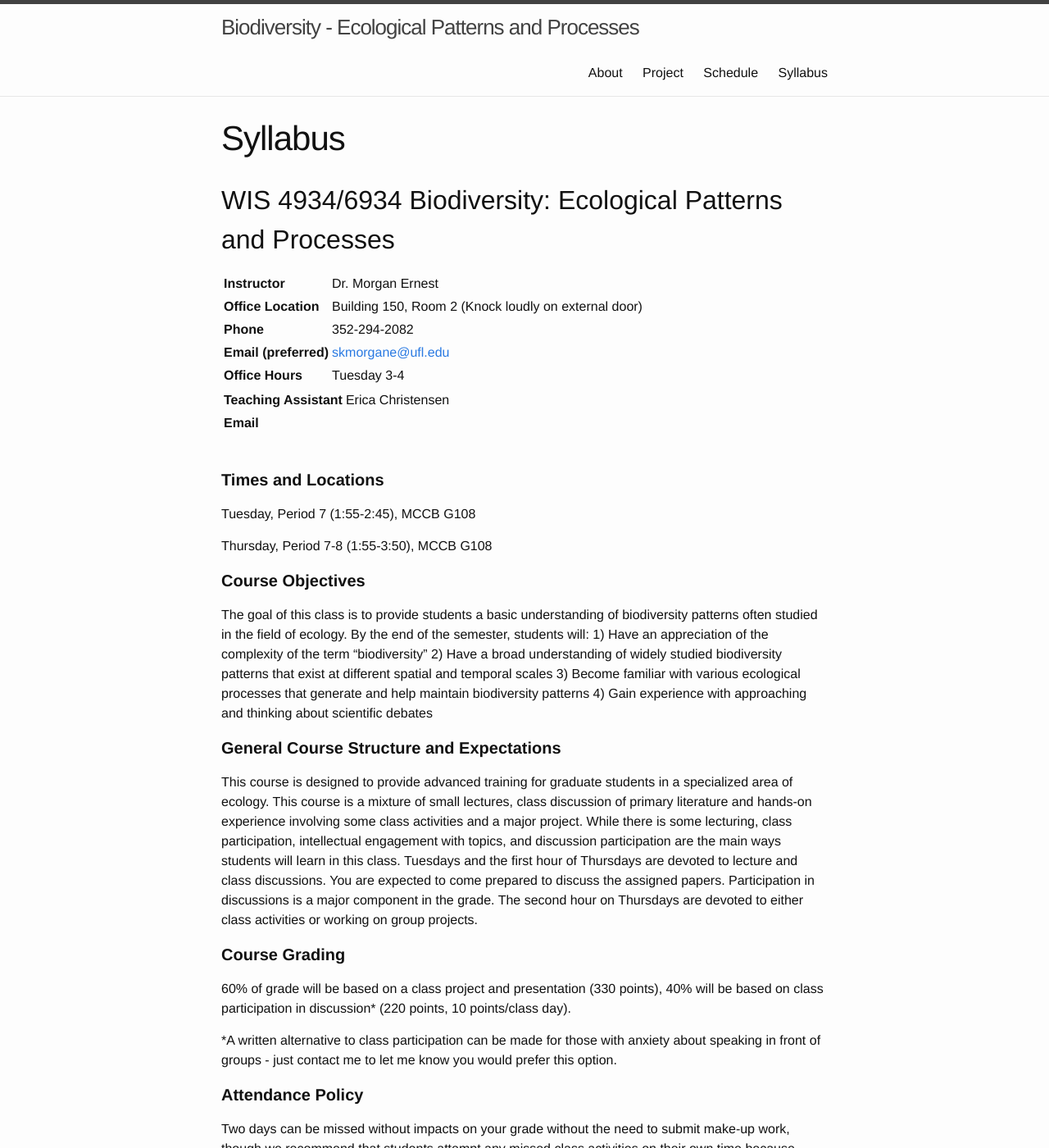
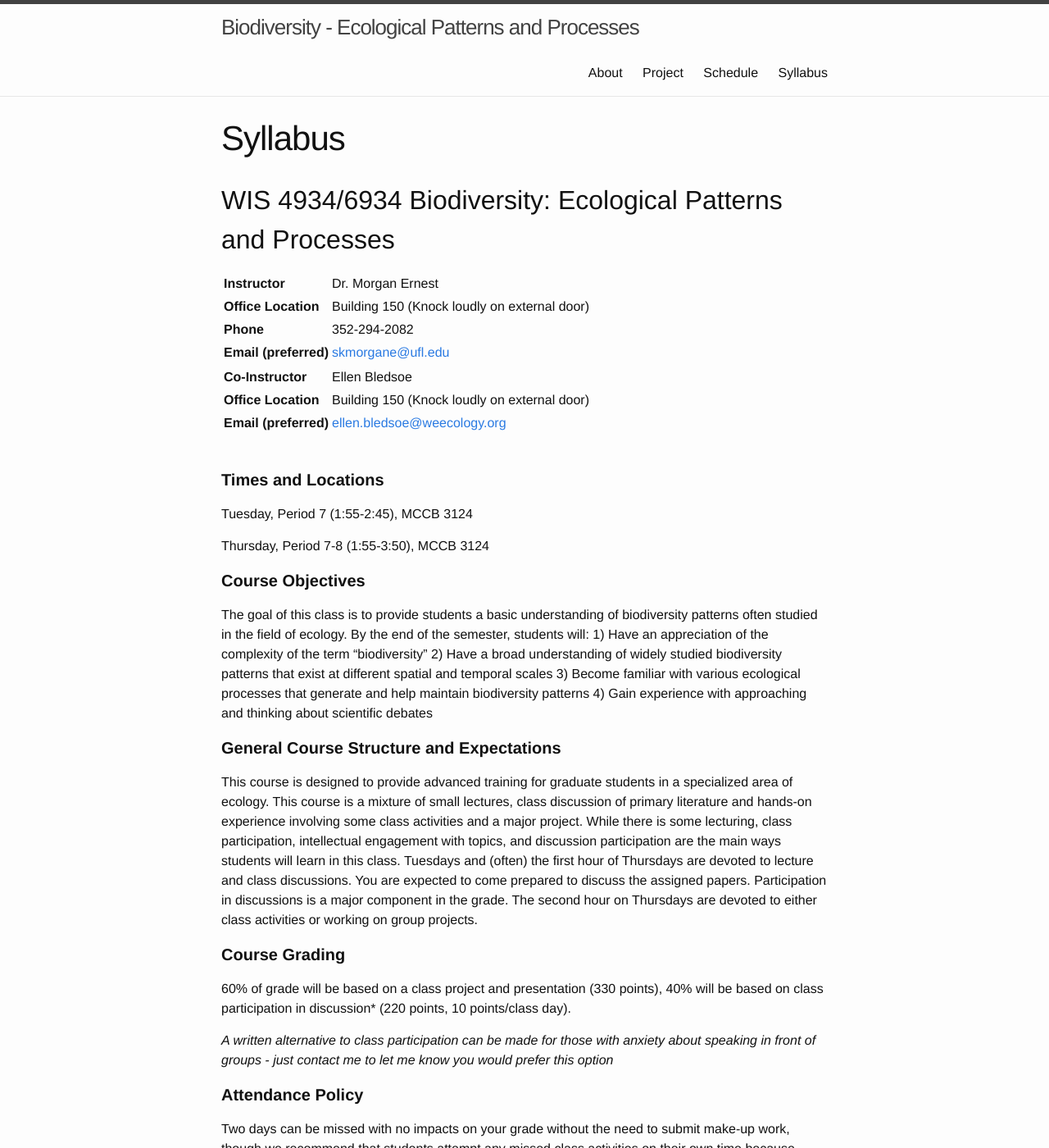
Before and after one commit to skmorgane/biodiversity-course, a Jekyll site: the page built from syllabus.md, in a window 1280 px wide and 1400 px high. Shown: the whole window at 82% size. Built offline with Jekyll 4.4.1, drawn with Linux system fonts in a browser that asks for light colours; some of the changed text lies outside the part shown.

Commit message:
Updates syllabus for fall 2018

```diff
--- a/syllabus.md
+++ b/syllabus.md
@@ -6,21 +6,21 @@ title: Syllabus
 ## WIS 4934/6934 Biodiversity: Ecological Patterns and Processes
 
   |**Instructor**         |Dr. Morgan Ernest
-  |**Office Location**    |Building 150, Room 2   (Knock loudly on external door)
+  |**Office Location**    |Building 150   (Knock loudly on external door)
   |**Phone**              |352-294-2082
   |**Email (preferred)**  |<skmorgane@ufl.edu>
-  |**Office Hours**       |Tuesday 3-4
 
-  |**Teaching Assistant** |Erica Christensen
-  |**Email**              |
+  |**Co-Instructor**      |Ellen Bledsoe
+  |**Office Location**    |Building 150   (Knock loudly on external door)
+  |**Email (preferred)**  |<ellen.bledsoe@weecology.org>
 
 <br>
 
 #### **Times and Locations**
 
-Tuesday, Period 7 (1:55-2:45), MCCB G108
+Tuesday, Period 7 (1:55-2:45), MCCB 3124
 
-Thursday, Period 7-8 (1:55-3:50), MCCB G108
+Thursday, Period 7-8 (1:55-3:50), MCCB 3124
 
 #### **Course Objectives**
 
@@ -38,7 +38,7 @@ This course is designed to provide advanced training for graduate students in a
 This course is a mixture of small lectures, class discussion of primary literature and hands-on experience involving
 some class activities and a major project. While there is some lecturing, class participation, intellectual
 engagement with topics, and discussion participation are the main ways students will learn in this class.
-Tuesdays and the first hour of Thursdays are devoted to lecture and class discussions. You are expected to
+Tuesdays and (often) the first hour of Thursdays are devoted to lecture and class discussions. You are expected to
 come prepared to discuss the assigned papers. Participation in discussions is a major component in the grade. The second hour on Thursdays are devoted to either class activities or working on group projects.
 
 #### **Course Grading**
@@ -46,11 +46,11 @@ come prepared to discuss the assigned papers. Participation in discussions is a
 60% of grade will be based on a class project and presentation (330 points),
 40% will be based on class participation in discussion* (220 points, 10 points/class day).
 
-*A written alternative to class participation can be made for those with anxiety about speaking in front of groups - just contact me to let me know you would prefer this option.
+*A written alternative to class participation can be made for those with anxiety about speaking in front of groups - just contact me to let me know you would prefer this option*
 
 #### **Attendance Policy**
 
-Two days can be missed without impacts on your grade without the need
+Two days can be missed with  no impacts on your grade without the need
 to submit make-up work, though we recommend that students attempt any
 missed class activities on their own time because additional class
 activities or discussions may rely on that knowledge.
```
Also changed, not shown: other parts of syllabus.md (+1 -1 lines).
